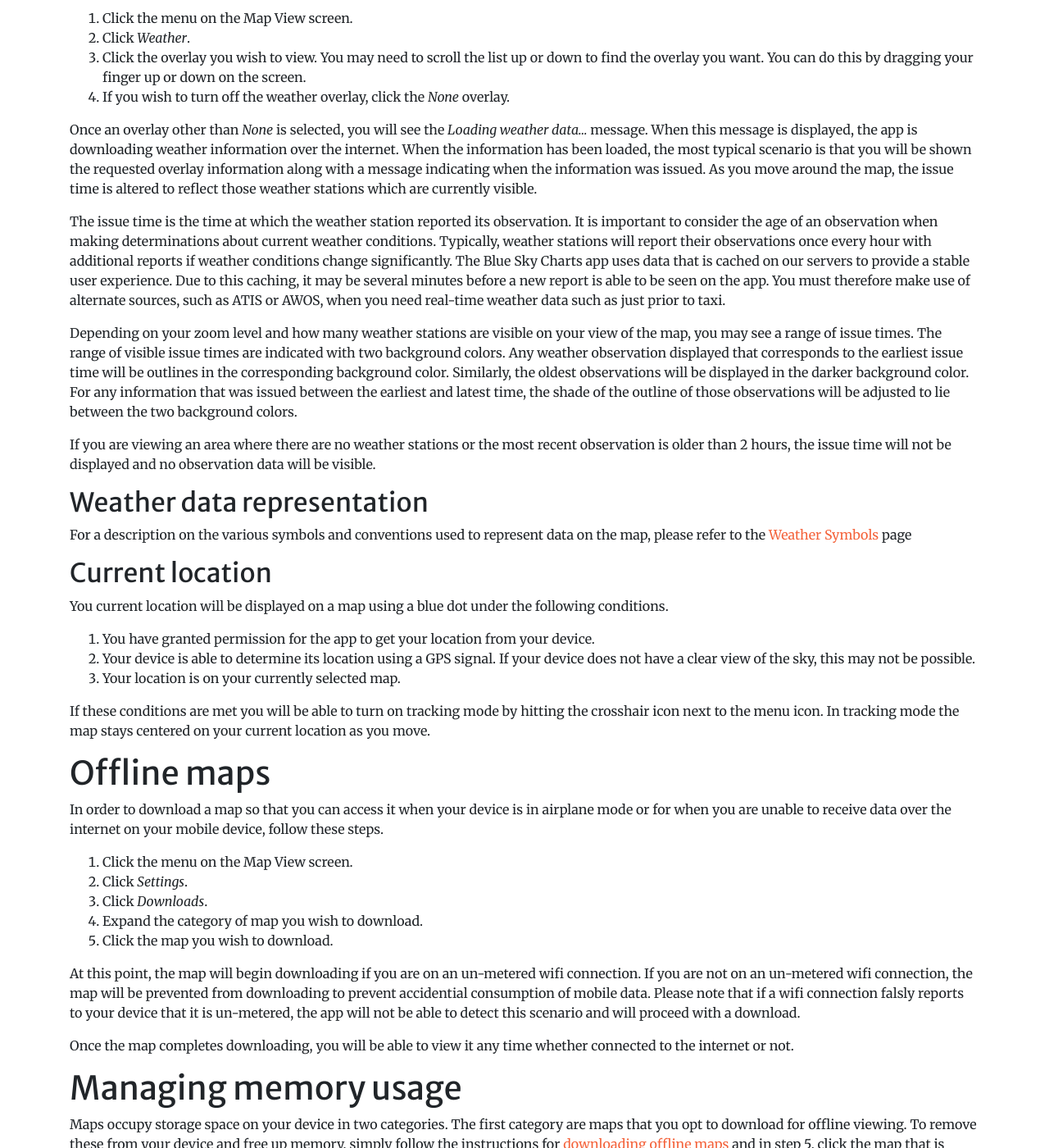
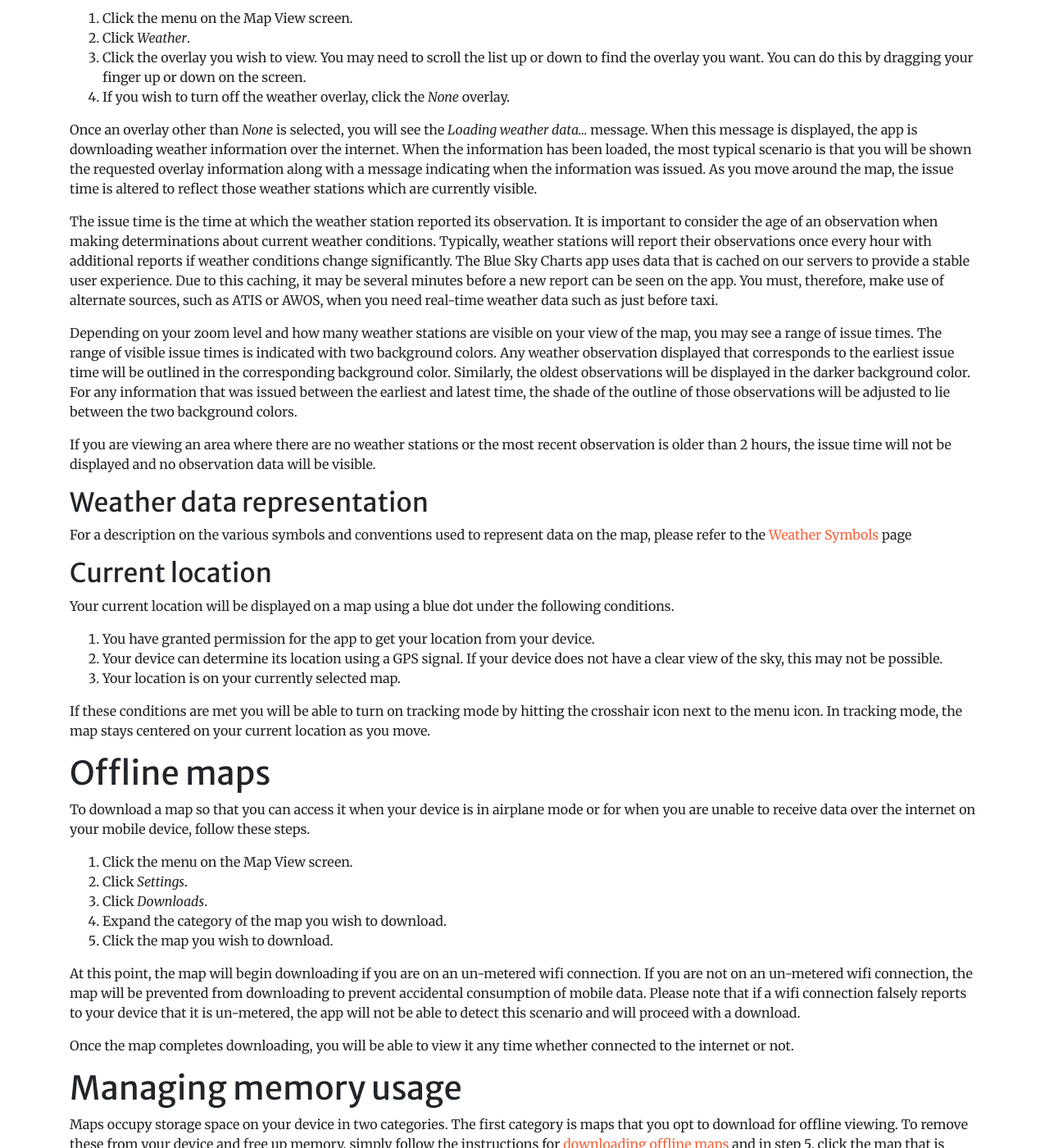
Before and after one commit to jcarter326613/blue-sky-charts, a Jekyll site: the page built from vfr-green-site/instructions.md, in a window 1280 px wide and 1400 px high, scrolled down 1619 px. Shown: the whole window at 82% size. Built offline with Jekyll 4.4.1, drawn with Linux system fonts in a browser that asks for light colours; nearby versions of some CDN libraries; some of the changed text lies outside the part shown.

Commit message:
Grammerly correct instructions

```diff
--- a/vfr-green-site/instructions.md
+++ b/vfr-green-site/instructions.md
@@ -10,9 +10,9 @@
 {:toc}
 
 # Loading the app for the first time
-On your first launch of the application after download, you will be presented with a privacy policy and terms of service.  You must accept these in order to continue using the app.  You will also be asked to opt into data collection using Firebase.  It is recommended that you check this box so as to help us detect and issues you may face when using the app as well to help us understand how you are navigating through the app.  This information helps us to make improvements in future releases.
+On your first launch of the application after download, you will be presented with a privacy policy and terms of service.  You must accept these to continue using the app.  You will also be asked to opt into data collection using Firebase.  It is recommended that you check this box to help us detect and issues you may face when using the app as well to help us understand how you are navigating through the app.  This information helps us to make improvements in future releases.
 
-Once you've accepted the privacy policy, you are asked to sign up for a free trial for the subscription required to use the app.  The app is subscription based so as to provide you with the current FAA charts as well as updated weather data.  The subscription period is one year and the free trial lasts for 14 days.  We make it easy to manage your subscription, including cancel prior to the end fo the free trial.  Instructions can be found in the [Manage my subscription](#manage-my-subscription) section.
+Once you've accepted the privacy policy, you are asked to sign up for a free trial for the subscription required to use the app.  The app is subscription-based to provide you with the current FAA charts as well as updated weather data.  The subscription period is one year and the free trial lasts for 14 days.  We make it easy to manage your subscription, including cancel before the end of the free trial.  Instructions can be found in the [Manage my subscription](#manage-my-subscription) section.
 
 # Map View screen
 The Map View screen is where you will spend most of your time while using this app.  It allows you to view your selected chart as well as view weather overlay data.  The map can be moved by dragging your finger across the screen.  The map can be zoomed by pinching in or out.
@@ -24,10 +24,10 @@
 
 1. Click the menu on the Map View screen.
 2. Click *Maps*.
-3. Click the category containin the map you want to view.
+3. Click the category containing the map you want to view.
 4. Click the map you want to view.  You may need to scroll the list by dragging up or down on the screen.
 
-You will immediately be brought to the Map View screen with the selected map displaying.  If you do not have an internet connection and have not downloaded the selected map, you may see a blank screen.  The map will load when internet connection has been restored.  All maps under the *VFR Sectional* and *VFR Terminal* groups are named according to the official map names as provided by the FAA.
+You will immediately be brought to the Map View screen with the selected map displaying.  If you do not have an internet connection and have not downloaded the selected map, you may see a blank screen.  The map will load when the internet connection has been restored.  All maps under the *VFR Sectional* and *VFR Terminal* groups are named according to the official map names as provided by the FAA.
 
 ## Overlaying weather data
 Weather data can be overlayed on any map.  To add a weather overlay, follow these steps.
@@ -39,9 +39,9 @@
 
 Once an overlay other than *None* is selected, you will see the *Loading weather data...* message.  When this message is displayed, the app is downloading weather information over the internet.  When the information has been loaded, the most typical scenario is that you will be shown the requested overlay information along with a message indicating when the information was issued.  As you move around the map, the issue time is altered to reflect those weather stations which are currently visible.
 
-The issue time is the time at which the weather station reported its observation.  It is important to consider the age of an observation when making determinations about current weather conditions.  Typically, weather stations will report their observations once every hour with additional reports if weather conditions change significantly.  The Blue Sky Charts app uses data that is cached on our servers to provide a stable user experience.  Due to this caching, it may be several minutes before a new report is able to be seen on the app.  You must therefore make use of alternate sources, such as ATIS or AWOS, when you need real-time weather data such as just prior to taxi.
+The issue time is the time at which the weather station reported its observation.  It is important to consider the age of an observation when making determinations about current weather conditions.  Typically, weather stations will report their observations once every hour with additional reports if weather conditions change significantly.  The Blue Sky Charts app uses data that is cached on our servers to provide a stable user experience.  Due to this caching, it may be several minutes before a new report can be seen on the app.  You must, therefore, make use of alternate sources, such as ATIS or AWOS, when you need real-time weather data such as just before taxi.
 
-Depending on your zoom level and how many weather stations are visible on your view of the map, you may see a range of issue times.  The range of visible issue times are indicated with two background colors.  Any weather observation displayed that corresponds to the earliest issue time will be outlines in the corresponding background color.  Similarly, the oldest observations will be displayed in the darker background color.  For any information that was issued between the earliest and latest time, the shade of the outline of those observations will be adjusted to lie between the two background colors.
+Depending on your zoom level and how many weather stations are visible on your view of the map, you may see a range of issue times.  The range of visible issue times is indicated with two background colors.  Any weather observation displayed that corresponds to the earliest issue time will be outlined in the corresponding background color.  Similarly, the oldest observations will be displayed in the darker background color.  For any information that was issued between the earliest and latest time, the shade of the outline of those observations will be adjusted to lie between the two background colors.
 
 If you are viewing an area where there are no weather stations or the most recent observation is older than 2 hours, the issue time will not be displayed and no observation data will be visible.
 
@@ -49,31 +49,31 @@
 For a description on the various symbols and conventions used to represent data on the map, please refer to the [Weather Symbols](/instructions/weather-symbols) page
 
 ## Current location
-You current location will be displayed on a map using a blue dot under the following conditions.
+Your current location will be displayed on a map using a blue dot under the following conditions.
 
 1. You have granted permission for the app to get your location from your device.
-2. Your device is able to determine its location using a GPS signal.  If your device does not have a clear view of the sky, this may not be possible.
+2. Your device can determine its location using a GPS signal.  If your device does not have a clear view of the sky, this may not be possible.
 3. Your location is on your currently selected map.
 
-If these conditions are met you will be able to turn on tracking mode by hitting the crosshair icon next to the menu icon.   In tracking mode the map stays centered on your current location as you move.
+If these conditions are met you will be able to turn on tracking mode by hitting the crosshair icon next to the menu icon.   In tracking mode, the map stays centered on your current location as you move.
 
 # Offline maps
-In order to download a map so that you can access it when your device is in airplane mode or for when you are unable to receive data over the internet on your mobile device, follow these steps.
+To download a map so that you can access it when your device is in airplane mode or for when you are unable to receive data over the internet on your mobile device, follow these steps.
 
 1. Click the menu on the Map View screen.
 2. Click *Settings*.
 3. Click *Downloads*.
-4. Expand the category of map you wish to download.
+4. Expand the category of the map you wish to download.
 5. Click the map you wish to download.
 
-At this point, the map will begin downloading if you are on an un-metered wifi connection.  If you are not on an un-metered wifi connection, the map will be prevented from downloading to prevent accidential consumption of mobile data.  Please note that if a wifi connection falsly reports to your device that it is un-metered, the app will not be able to detect this scenario and will proceed with a download.
+At this point, the map will begin downloading if you are on an un-metered wifi connection.  If you are not on an un-metered wifi connection, the map will be prevented from downloading to prevent accidental consumption of mobile data.  Please note that if a wifi connection falsely reports to your device that it is un-metered, the app will not be able to detect this scenario and will proceed with a download.
 
 Once the map completes downloading, you will be able to view it any time whether connected to the internet or not.
 
 # Managing memory usage
-Maps occupy storage space on your device in two categories.  The first category are maps that you opt to download for offline viewing.  To remove these from your device and free up memory, simply follow the instructions for [downloading offline maps](#offline-maps) and in step 5, click the map that is already downloaded.  This will remove it from the list of offline maps.
+Maps occupy storage space on your device in two categories.  The first category is maps that you opt to download for offline viewing.  To remove these from your device and free up memory, simply follow the instructions for [downloading offline maps](#offline-maps) and in step 5, click the map that is already downloaded.  This will remove it from the list of offline maps.
 
-The second category of maps stored on your device are cached maps.  As you view maps that are not marked for offline storage, the parts that you are viewing are stored locally in a cache.  This cache has a maximum size of 50 Mb.  When you reach the size limit of the cache, parts of maps that you haven't viewed recently will be erased to make room for the parts you're currently viewing.  If for some reason you would like to clear the cache entirely and start over, you can do so by applying the following steps.
+The second category of maps stored on your device is cached maps.  As you view maps that are not marked for offline storage, the parts that you are viewing are stored locally in a cache.  This cache has a maximum size of 50 Mb.  When you reach the size limit of the cache, parts of maps that you haven't viewed recently will be erased to make room for the parts you're currently viewing.  If for some reason you would like to clear the cache entirely and start over, you can do so by applying the following steps.
 
 1. Click the menu on the Map View screen.
 2. Click *Settings*.
@@ -83,7 +83,7 @@
 You should see the *Cached content* amount quickly go down to 0 Mb.
 
 # Managing privacy settings
-In order to help us track any instability in the app and learn about how our customers are using our app in the field, we ask that you allow us to collect some personal information.  More about what information we collect can be found by refering to our [privacy policy](/privacy.html).  If you wish to opt in or out of the *crash* and *behavior tracking* data collection, follow these steps.
+To help us track any instability in the app and learn about how our customers are using our app in the field, we ask that you allow us to collect some personal information.  More about what information we collect can be found by referring to our [privacy policy](/privacy.html).  If you wish to opt-in or out of the *crash* and *behavior tracking* data collection, follow these steps.
 
 1. Click the menu on the Map View screen.
 2. Click *Settings*.
@@ -91,7 +91,7 @@
 4. Click the checkbox at the top of the page so that it is checked (if you want to share data) or unchecked (if you do not want to share data).
 5. Press the *Save Changes* button.
 
-You must click *Save Changes* for you selection to be applied.  Once you've clicked the button, you will be take back to the Map View screen.
+You must click *Save Changes* for your selection to be applied.  Once you've clicked the button, you will be taken back to the Map View screen.
 
 # Manage my subscription
 If you wish to modify your payment method or cancel your subscription, you can do so by applying the following steps.
```
Also changed, not shown: other parts of vfr-green-site/instructions.md (+1 -1 lines).
